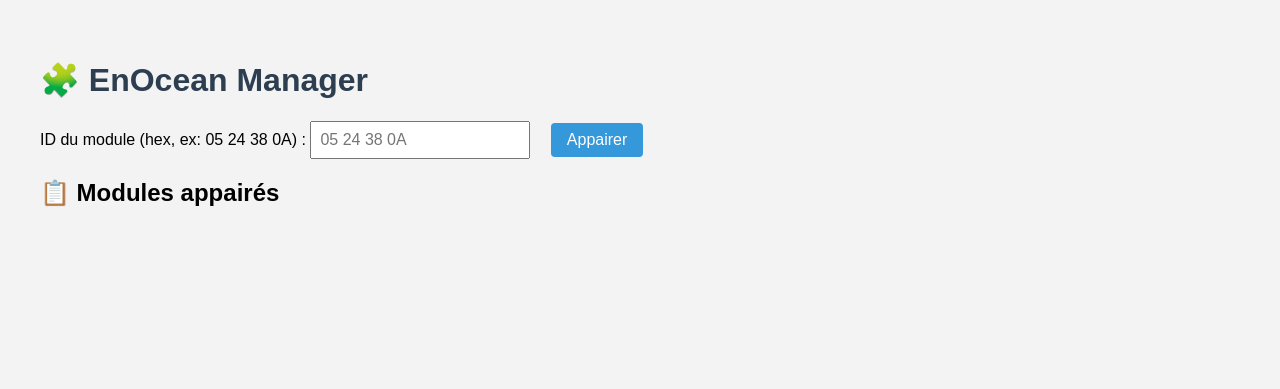
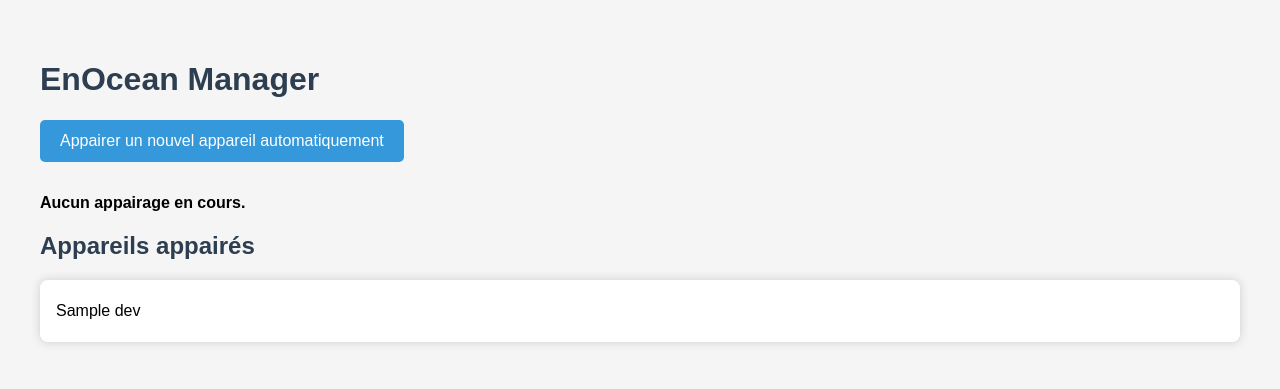
Before and after one commit to maximedub/enocean_manager, a Flask app: template enocean_manager/app/templates/index.html in a window 1280 px wide. Shown: the top 389 px of the page. Run offline with Flask 3, Linux system fonts and the light colour scheme; the template is opened without the code that fills it: most values are stand-ins (such as "Sample title", 1, 10 or a date in 2020); data that the repository does not hold is empty; parts of the project's set-up code (start-up, migrations or seed data) failed here and were passed over.

Commit message:
Update index.html

```diff
--- a/enocean_manager/app/templates/index.html
+++ b/enocean_manager/app/templates/index.html
@@ -1,102 +1,94 @@
 <!DOCTYPE html>
 <html lang="fr">
 <head>
-  <meta charset="UTF-8" />
+  <meta charset="UTF-8">
   <title>EnOcean Manager</title>
   <style>
     body {
       font-family: Arial, sans-serif;
-      padding: 2rem;
-      background-color: #f3f3f3;
+      padding: 2em;
+      background-color: #f5f5f5;
     }
-    h1 {
+    h1, h2 {
       color: #2c3e50;
     }
-    input[type="text"] {
-      padding: 0.5rem;
-      font-size: 1rem;
-      width: 200px;
-    }
     button {
-      padding: 0.5rem 1rem;
-      margin-left: 1rem;
-      font-size: 1rem;
       background-color: #3498db;
       color: white;
       border: none;
-      border-radius: 4px;
+      padding: 12px 20px;
+      margin-bottom: 1em;
+      font-size: 16px;
       cursor: pointer;
+      border-radius: 5px;
     }
     button:hover {
       background-color: #2980b9;
     }
     #status {
-      margin-top: 1rem;
+      margin-top: 1em;
       font-weight: bold;
     }
     ul {
-      margin-top: 2rem;
+      background-color: white;
+      padding: 1em;
+      border-radius: 8px;
+      box-shadow: 0 0 10px #ccc;
+      list-style-type: none;
     }
     li {
-      background-color: white;
-      border: 1px solid #ddd;
-      padding: 0.5rem;
-      margin-bottom: 0.5rem;
-      border-radius: 4px;
+      padding: 6px 0;
     }
   </style>
 </head>
 <body>
-  <h1>🧩 EnOcean Manager</h1>
 
-  <label for="target_id">ID du module (hex, ex: 05 24 38 0A) :</label>
-  <input type="text" id="target_id" placeholder="05 24 38 0A" />
-  <button onclick="appairer()">Appairer</button>
+  <h1>EnOcean Manager</h1>
 
-  <div id="status"></div>
+  <button onclick="lancerAppairage()">Appairer un nouvel appareil automatiquement</button>
+  <div id="status">Aucun appairage en cours.</div>
 
-  <h2>📋 Modules appairés</h2>
-  <ul id="device-list"></ul>
+  <h2>Appareils appairés</h2>
+  <ul id="device-list">
+    {% for dev in devices %}
+      <li>{{ dev }}</li>
+    {% endfor %}
+  </ul>
 
   <script>
-    function appairer() {
-      const input = document.getElementById("target_id").value.trim();
-      const parts = input.split(" ").map(p => parseInt(p, 16));
-      if (parts.length !== 4 || parts.some(isNaN)) {
-        document.getElementById("status").innerText = "❌ Format invalide (ex : 05 24 38 0A)";
-        return;
-      }
+    function lancerAppairage() {
+      const status = document.getElementById("status");
+      status.innerText = "🔄 En attente d’un appareil EnOcean…";
 
-      fetch("/appairer", {
-        method: "POST",
-        headers: { "Content-Type": "application/json" },
-        body: JSON.stringify({ target_id: parts }),
-      })
-        .then(res => res.json())
+      fetch('/appairer', { method: 'POST' })
+        .then(response => response.json())
         .then(data => {
-          document.getElementById("status").innerText = `✅ ${data.status}`;
-          loadDevices();
+          status.innerText = "📡 Appairage en cours…";
+          setTimeout(actualiserListe, 5000);  // attendre un peu pour que l’appareil apparaisse
         })
-        .catch(() => {
-          document.getElementById("status").innerText = "❌ Erreur lors de l’appairage";
+        .catch(err => {
+          status.innerText = "❌ Erreur lors de l’appairage : " + err;
         });
     }
 
-    function loadDevices() {
-      fetch("/devices")
-        .then(res => res.json())
+    function actualiserListe() {
+      fetch('/devices')
+        .then(response => response.json())
         .then(data => {
           const list = document.getElementById("device-list");
-          list.innerHTML = "";
-          data.forEach(d => {
+          list.innerHTML = '';
+          data.forEach(dev => {
             const li = document.createElement("li");
-            li.textContent = d.map(byte => byte.toString(16).padStart(2, '0')).join(" ").toUpperCase();
+            li.textContent = JSON.stringify(dev);
             list.appendChild(li);
           });
+          document.getElementById("status").innerText = "✅ Appairage terminé.";
+        })
+        .catch(err => {
+          document.getElementById("status").innerText = "❌ Impossible de charger les appareils.";
         });
     }
+  </script>
 
-    window.onload = loadDevices;
-  </script>
 </body>
 </html>
```
